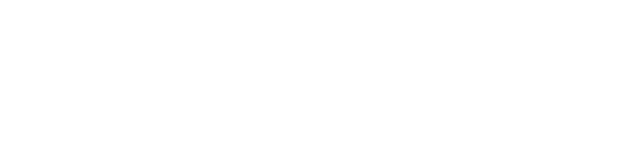
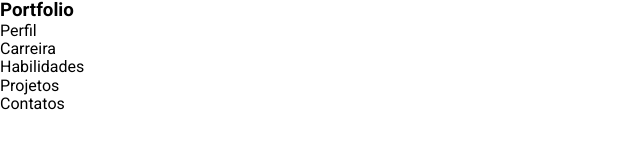
Before and after one commit to WerbssonSaymon/portfolio, a plain HTML site: page index.html in a window 1280 px wide. Shown: the whole page, without its empty margins (0-640 px from the left). Drawn offline with Linux system fonts and the light colour scheme.

Commit message:
:sparkles: feat: Adição de Header junto ao Menu

```diff
--- a/index.html
+++ b/index.html
@@ -10,6 +10,17 @@
     <link rel="stylesheet" href="./src/styles/main.css">
 </head>
 <body>
-
+    <header>
+        <h3>Portfolio</h3>
+        <nav>
+            <ul>
+                <li>Perfil</li>
+                <li>Carreira</li>
+                <li>Habilidades</li>
+                <li>Projetos</li>
+                <li>Contatos</li>
+            </ul>
+        </nav>
+    </header>
 </body>
 </html>
```
